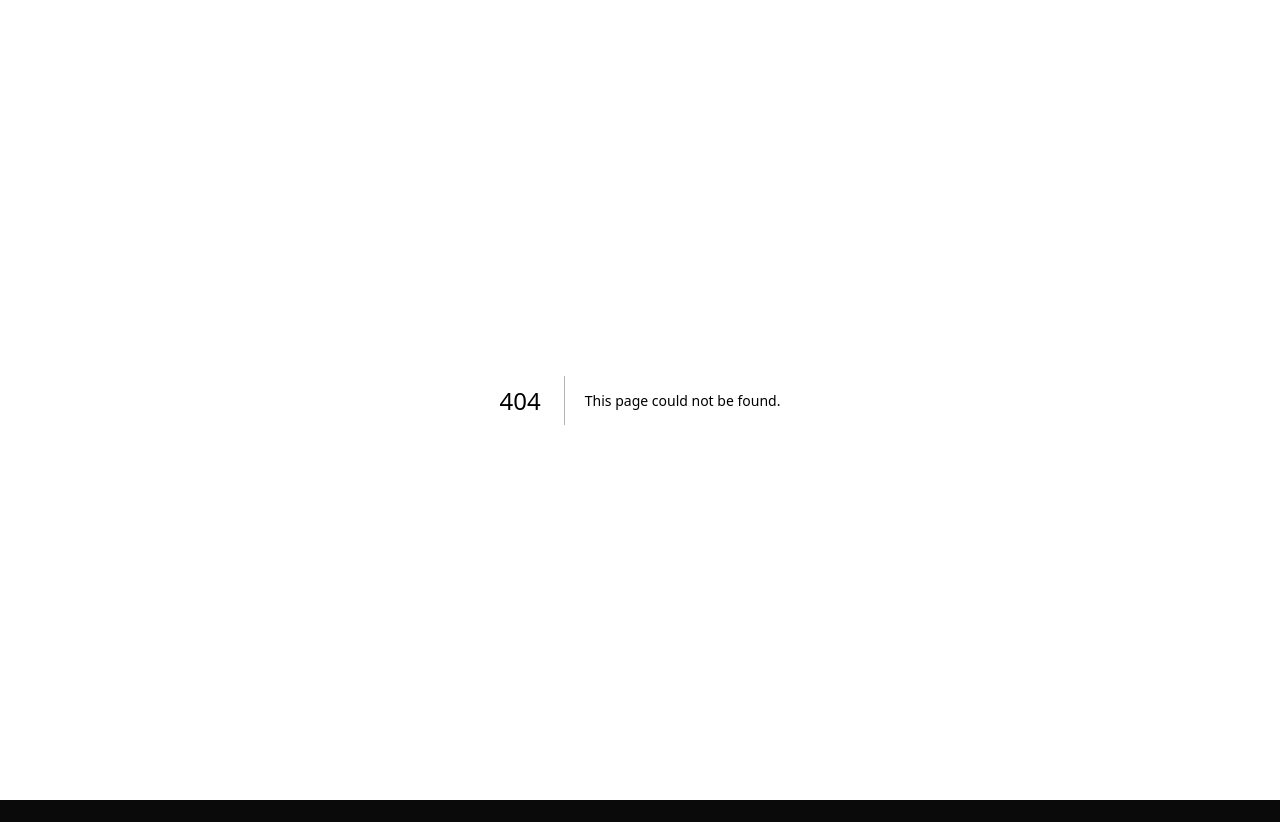
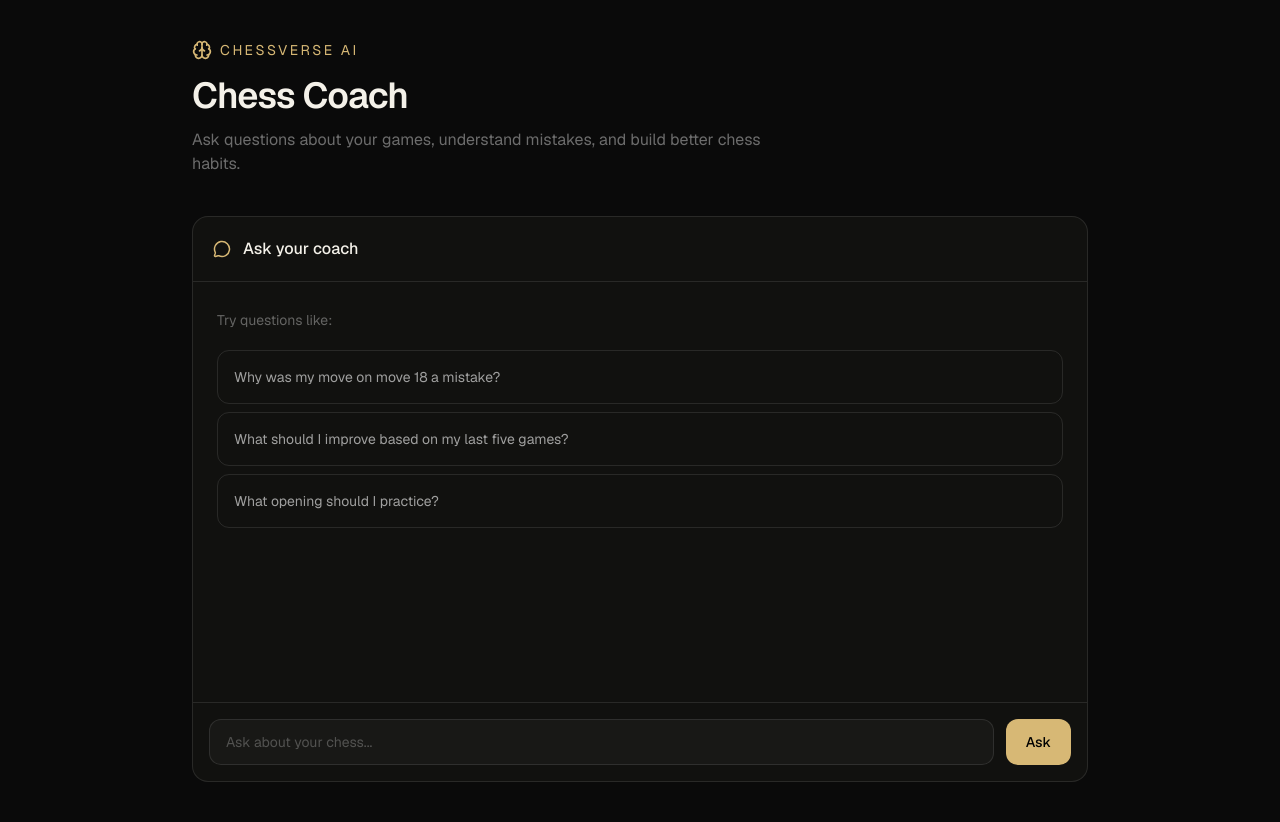
Before and after one commit to Dharmapada93/chessverse, a Next.js app: page /coach in a window 1280 px wide. Before the commit this address had no page. Before the commit the page ends 800 px from the top, so only its background shows below. Built offline with nearby package versions, Linux system fonts and the light colour scheme.

Commit message:
feat: add AI move explanation and chess coach foundation

```diff
--- /dev/null
+++ b/src/app/coach/page.tsx
@@ -0,0 +1,80 @@
+"use client";
+
+import {
+  Brain,
+  MessageCircle,
+} from "lucide-react";
+
+export default function CoachPage() {
+  return (
+    <main className="min-h-screen bg-[#0a0a0a] px-6 py-10 text-[#f4f1e9]">
+      <div className="mx-auto max-w-4xl">
+        <header className="mb-10">
+          <div className="mb-4 flex items-center gap-2 text-[#d7b875]">
+            <Brain size={20} />
+
+            <span className="text-sm uppercase tracking-[0.18em]">
+              ChessVerse AI
+            </span>
+          </div>
+
+          <h1 className="text-4xl font-semibold tracking-tight">
+            Chess Coach
+          </h1>
+
+          <p className="mt-3 max-w-xl text-white/40">
+            Ask questions about your games, understand mistakes, and build better chess habits.
+          </p>
+        </header>
+
+        <section className="rounded-2xl border border-white/10 bg-[#11110f]">
+          <div className="border-b border-white/10 p-5">
+            <div className="flex items-center gap-3">
+              <MessageCircle
+                size={18}
+                className="text-[#d7b875]"
+              />
+
+              <span className="font-medium">
+                Ask your coach
+              </span>
+            </div>
+          </div>
+
+          <div className="min-h-[420px] p-6">
+            <p className="max-w-md text-sm leading-7 text-white/35">
+              Try questions like:
+            </p>
+
+            <div className="mt-4 space-y-2">
+              <div className="rounded-xl border border-white/10 p-4 text-sm text-white/60">
+                Why was my move on move 18 a mistake?
+              </div>
+
+              <div className="rounded-xl border border-white/10 p-4 text-sm text-white/60">
+                What should I improve based on my last five games?
+              </div>
+
+              <div className="rounded-xl border border-white/10 p-4 text-sm text-white/60">
+                What opening should I practice?
+              </div>
+            </div>
+          </div>
+
+          <div className="border-t border-white/10 p-4">
+            <div className="flex gap-3">
+              <input
+                placeholder="Ask about your chess..."
+                className="flex-1 rounded-xl border border-white/10 bg-white/[0.03] px-4 py-3 text-sm outline-none placeholder:text-white/25 focus:border-white/20"
+              />
+
+              <button className="rounded-xl bg-[#d7b875] px-5 text-sm font-medium text-black transition hover:brightness-110">
+                Ask
+              </button>
+            </div>
+          </div>
+        </section>
+      </div>
+    </main>
+  );
+}
```
Also changed, not shown: 2 other files (tests, documents, lock files or other folders).
